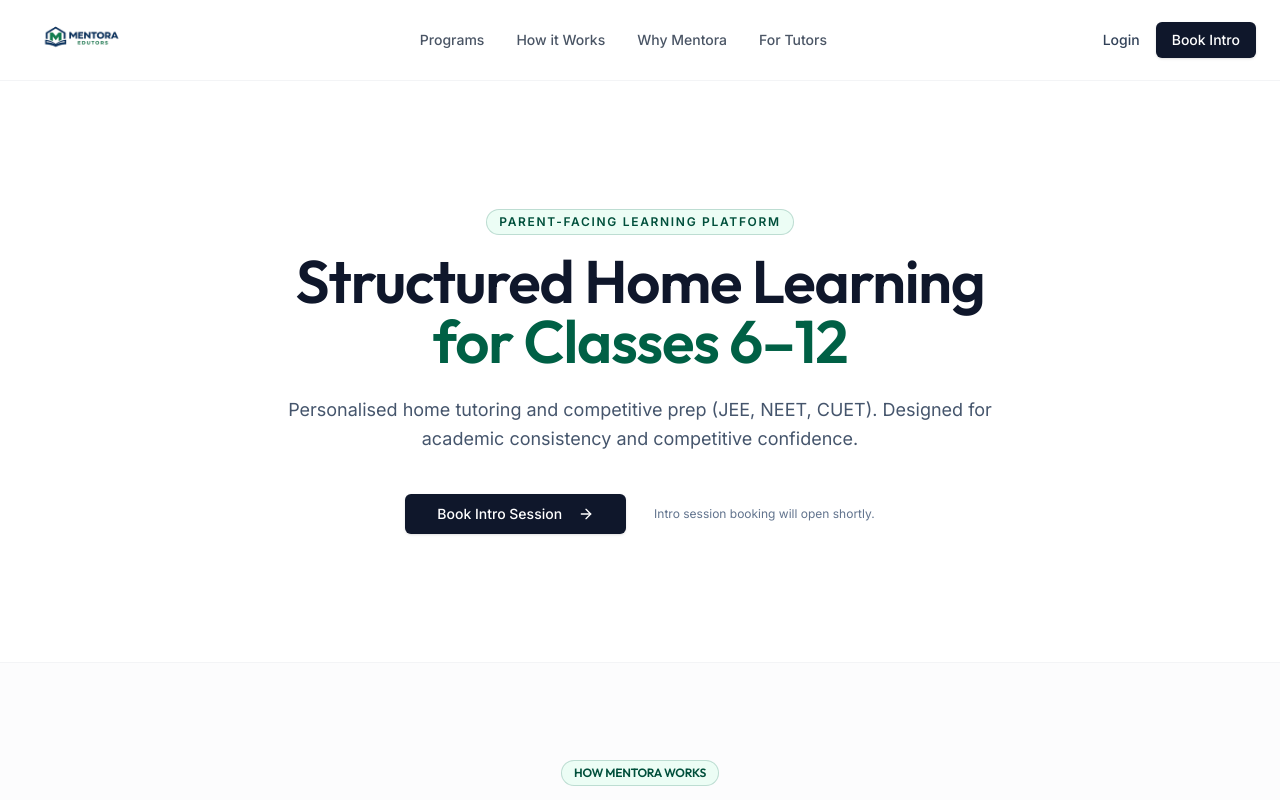
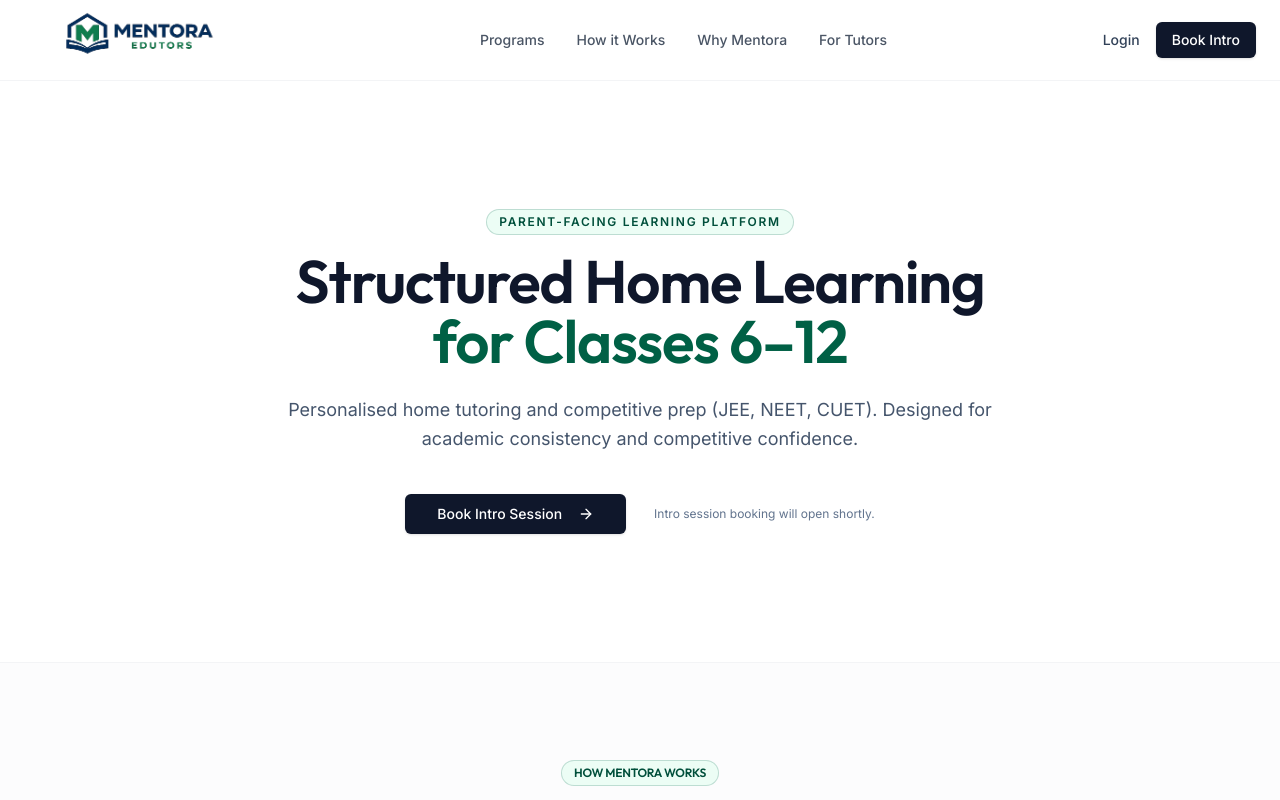
Before and after one commit to vbyainnovations-create/mentora-antigravity, a Next.js app: page / in a window 1280 px wide. Shown: the top 800 px of the page. Built offline with nearby package versions, Linux system fonts and the light colour scheme.

Commit message:
UI: Double logo size

```diff
--- a/src/app/page.tsx
+++ b/src/app/page.tsx
@@ -25,9 +25,9 @@ export default function Home() {
               <Image
                 src="/mentora-full-logo.png"
                 alt="Mentora Edutors"
-                width={560}
-                height={168}
-                className="h-16 md:h-20 w-auto object-contain"
+                width={1120}
+                height={336}
+                className="h-32 md:h-40 w-auto object-contain"
                 priority
               />
             </Link>
```
